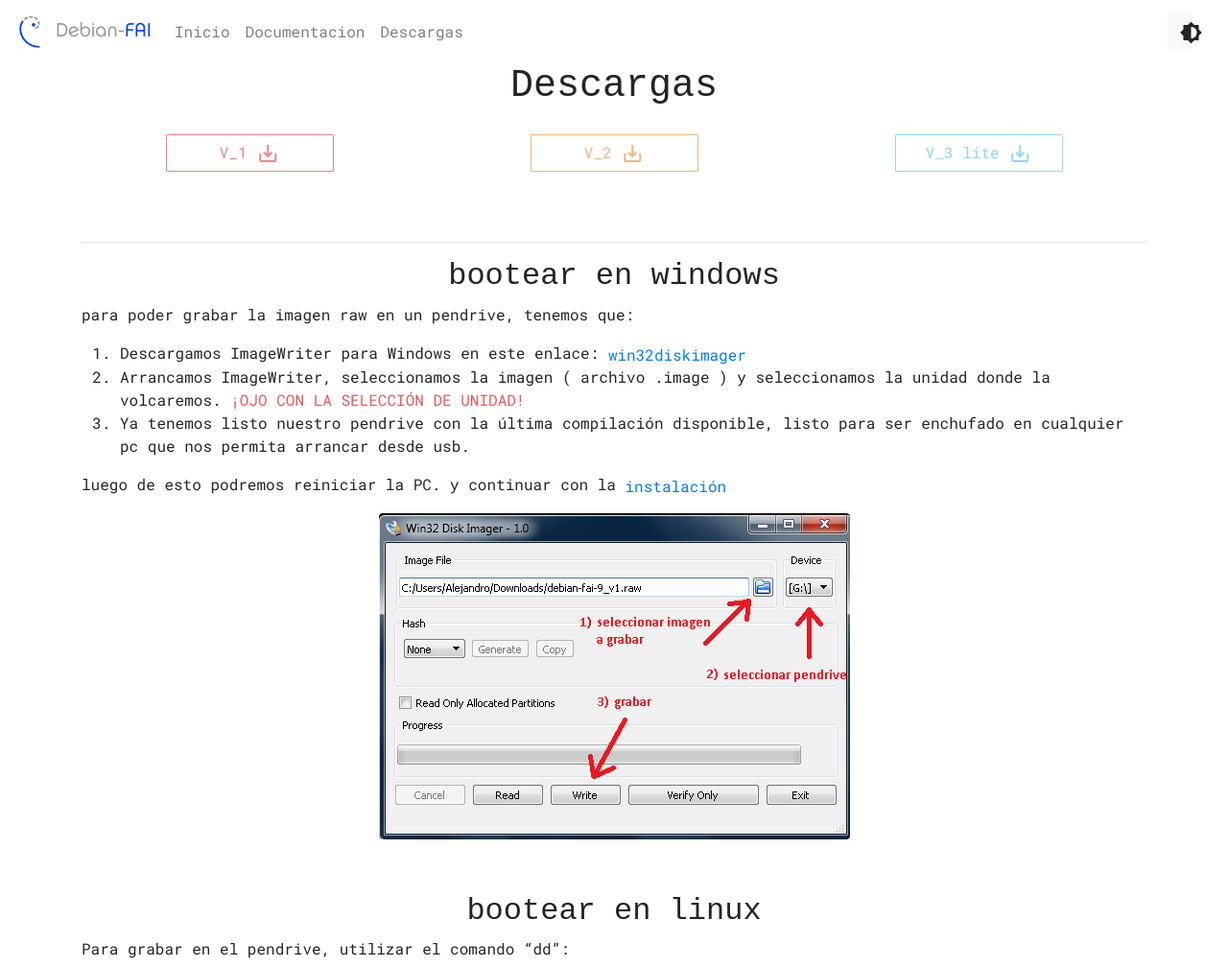
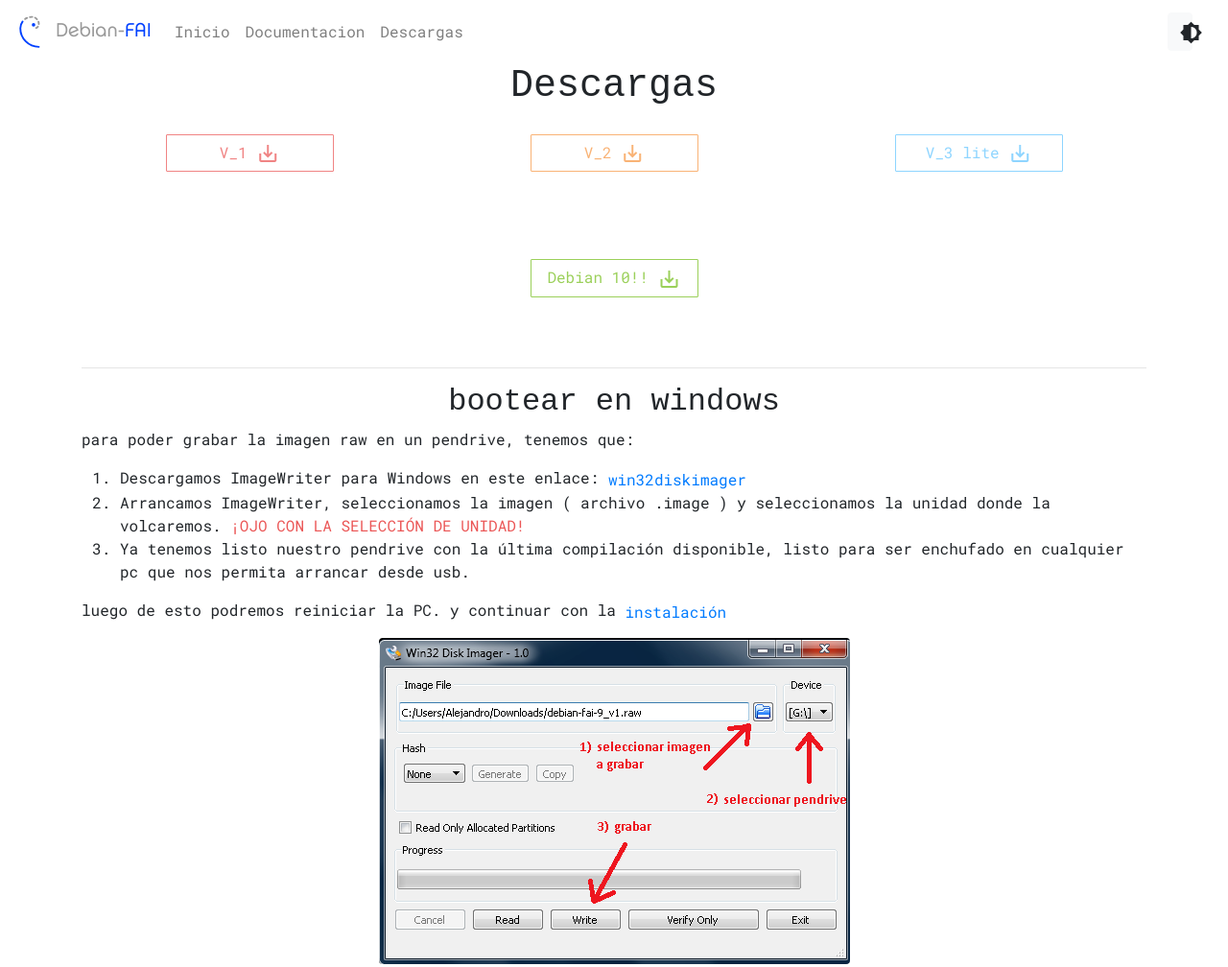
Before and after one commit to francoZuniga32/debian-fai, a plain HTML site: page descarga.html in a window 1280 px wide. Shown: the top 1008 px of the page at 96% size. Drawn offline with nearby package versions, Linux system fonts and the light colour scheme.

Commit message:
fix: link dek debian fai 10

```diff
--- a/Css/main.css
+++ b/Css/main.css
@@ -1,40 +1,52 @@
-.btn{
+.btn {
     width: 50%;
     margin: 5%;
 }
 
-.v1{
+.v1 {
     border-radius: 1px;
-    border-color:rgba(235, 87, 87, 0.73);
-    color:rgba(235, 87, 87, 0.73);
+    border-color: rgba(235, 87, 87, 0.73);
+    color: rgba(235, 87, 87, 0.73);
 }
 
-.v1:hover{
+.v1:hover {
     border-radius: 1px;
-    background-color:rgba(235, 87, 87, 0.73);
-    color:#fff;
+    background-color: rgba(235, 87, 87, 0.73);
+    color: #fff;
 }
 
-.v2{
+.v2 {
     border-radius: 1px;
-    border-color:#F9B376;
+    border-color: #F9B376;
     color: #F9B376;
 }
 
-.v2:hover{
+.v2:hover {
     border-radius: 1px;
-    background-color:#F9B376;
+    background-color: #F9B376;
     color: #fff;
 }
 
-.v3{
+.v3 {
     border-radius: 1px;
-    border-color:rgba(101, 198, 255, 0.73);
-    color:rgba(101, 198, 255, 0.73);
+    border-color: rgba(101, 198, 255, 0.73);
+    color: rgba(101, 198, 255, 0.73);
 }
 
-.v3:hover{
+.v3:hover {
     border-radius: 1px;
     background-color: rgba(101, 198, 255, 0.73);
     color: #fff;
 }
+
+.v4 {
+    border-radius: 1px;
+    border-color: #9bd05a;
+    color: #9bd05a;
+}
+
+.v4:hover {
+    border-radius: 1px;
+    background-color: #9bd05a;
+    color: #fff;
+}
--- a/descarga.html
+++ b/descarga.html
@@ -1,5 +1,6 @@
 <!DOCTYPE html>
 <html lang="en">
+
 <head>
     <meta charset="UTF-8">
     <meta name="viewport" content="width=device-width, initial-scale=1.0">
@@ -20,6 +21,7 @@
     <link href="Media/webfontkit/stylesheet.css" rel="stylesheet">
     <link rel="stylesheet" href="Css/main.css">
 </head>
+
 <body>
     <nav class="navbar navbar-expand-lg navbar-light">
         <a class="navbar-brand" href="#">
@@ -77,13 +79,29 @@
                 </a>
             </div>
         </div>
+        <div class="row">
+            <div class="col-sm  d-flex justify-content-center">
+
+            </div>
+            <div class="col-sm d-flex justify-content-center">
+                <a class="btn v4" href="https://drive.google.com/drive/folders/1U0jX3W5rHdrhWwn-vHCJregIW4Q3aqb5?usp=sharing" role="button">
+                    Debian 10!!
+                    <i class="material-icons">
+                    save_alt
+                    </i>
+                </a>
+            </div>
+            <div class="col-sm  d-flex justify-content-center">
+
+            </div>
+        </div>
         <hr>
         <div class="row">
             <div class="col">
                 <h2><span class="bg-white">bootear en windows</span></h2>
                 <p><span class="bg-white">para poder grabar la imagen raw en un pendrive, tenemos que:</span></p>
                 <ol class="bg-white">
-                    <li>Descargamos ImageWriter para Windows en este enlace: <a href="https://sourceforge.net/projects/win32diskimager/">win32diskimager</a></li >
+                    <li>Descargamos ImageWriter para Windows en este enlace: <a href="https://sourceforge.net/projects/win32diskimager/">win32diskimager</a></li>
                     <li>Arrancamos ImageWriter, seleccionamos la imagen ( archivo .image ) y seleccionamos la unidad donde la volcaremos. <span style="color: #EB5757;">¡OJO CON LA SELECCIÓN DE UNIDAD!</span></li>
                     <li>Ya tenemos listo nuestro pendrive con la última compilación disponible, listo para ser enchufado en cualquier pc que nos permita arrancar desde usb.</li>
                 </ol>
@@ -95,8 +113,9 @@
             <div class="col">
                 <h2><span class="bg-white">bootear en linux</span></h2>
                 <p><span class="bg-white">Para grabar en el pendrive, utilizar el comando “dd”:</span></p>
-                <p><spam class="bg-white">Primero se debe identificar el dispositivo USB con la aplicación “gparted” o el
-                  ejecutando el comando “fdisk -l” como administrador por terminal.</spam></p>
+                <p>
+                    <spam class="bg-white">Primero se debe identificar el dispositivo USB con la aplicación “gparted” o el ejecutando el comando “fdisk -l” como administrador por terminal.</spam>
+                </p>
                 <p><span class="bg-white">
                   por ejemplo, si el pendrive fue reconocido como “/dev/sdb”, entonces el comando sería el siguiente:
                 </span></p>
@@ -152,8 +171,7 @@
         <p class="text-center">
             <i class="material-icons">
               copyright
-            </i>
-            Debian-FAI 2019
+            </i> Debian-FAI 2019
         </p>
         <hr>
     </footer>
@@ -197,4 +215,5 @@
     <p class="text-center">
     </p>
 </footer>
+
 </html>
```
Lines whose indentation alone changed are shown as unchanged.
